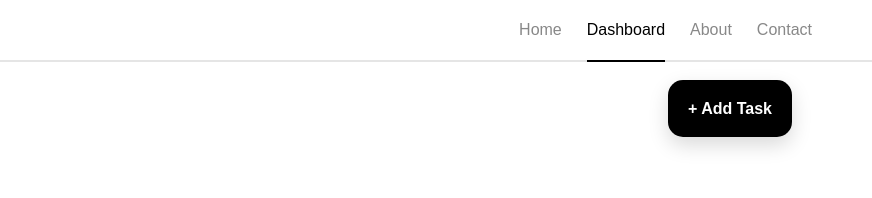
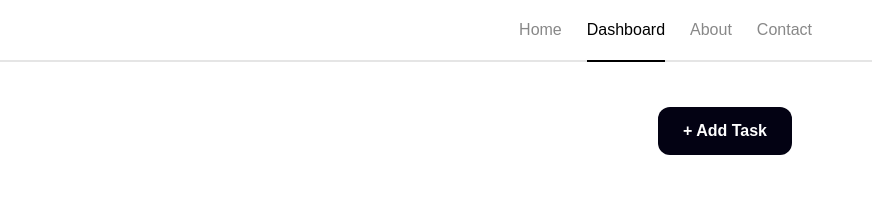
Before and after one commit to SkobyM/studyFlow, a plain HTML site: page html/dashboard.html in a window 1280 px wide. Shown: the full height of the page, 408-1280 px from the left. Drawn offline with Linux system fonts and the light colour scheme.

Commit message:
refactor button styles for consistency and improved layout in dashboard

```diff
--- a/css/dashboard.css
+++ b/css/dashboard.css
@@ -9,6 +9,7 @@ body {
     display: flex;
     justify-content: space-between;
     margin-bottom: 50px;
+    align-items: center;
 }
 
 .top_texts {
@@ -23,13 +24,16 @@ body {
 
 .add_task_btn a {
     text-decoration: none;
-    background-color: black;
-    padding: 20px;
-    text-decoration: none;
+    background-color: #030213;
+    padding: 15px 25px;
     color: white;
-    border-radius: 15px;
-    font-weight: bold;
-    margin-top: 100px;
+    border-radius: 12px;
+    font-weight: 600;
+    display: inline-flex;
+}
+
+.add_task_btn a:hover {
+    transform: scale(1.05);
     box-shadow: 0 8px 20px rgba(0, 0, 0, 0.15);
-
+    transition: 0.2s ease;
 }
```
